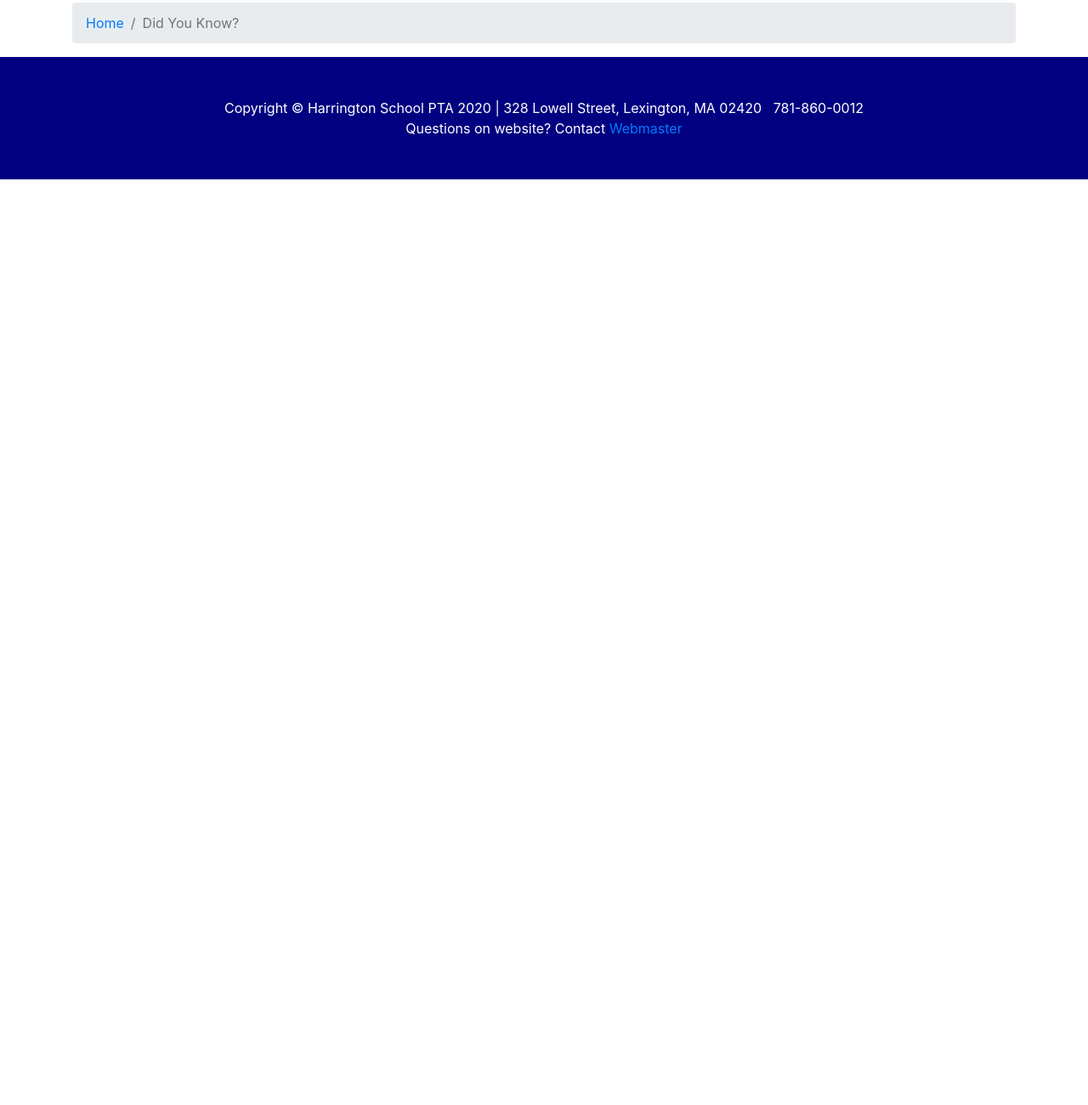
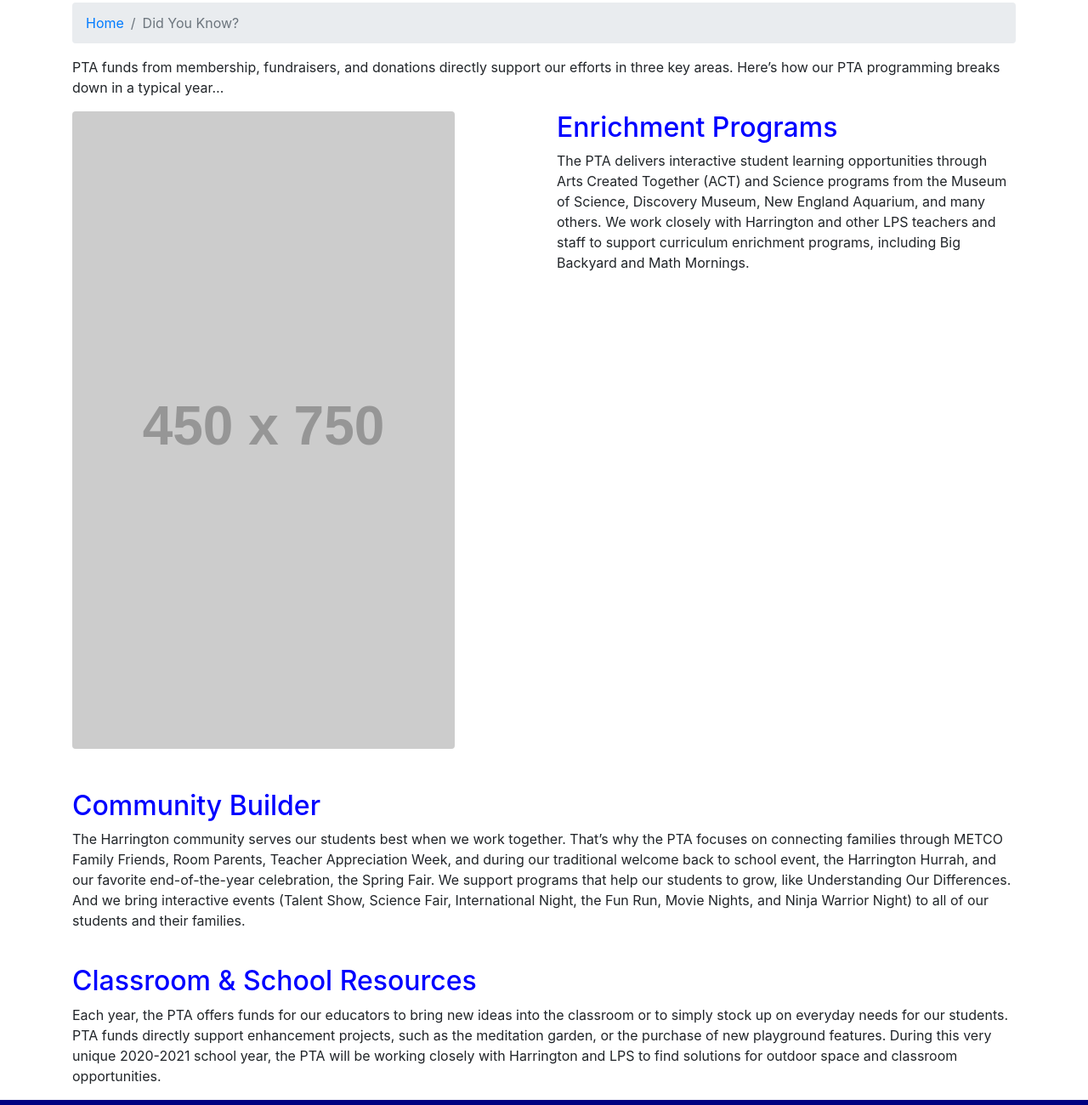
Before and after one commit to lindachen1/Harrington-Website, a website: page didYouKnow.html in a window 1280 px wide. Shown: the part 160-1460 px from the top of the page at 85% size. Before the commit the page ends 800 px from the top, so only its background shows below. Drawn offline with Linux system fonts and the light colour scheme; placeholder pictures from the web are drawn by us.

Commit message:
Update didYouKnow.html

```diff
--- a/didYouKnow.html
+++ b/didYouKnow.html
@@ -82,7 +82,22 @@
       <li class="breadcrumb-item active">Did You Know?</li>
     </ol>
 
-    <!-- ADD CONTENT -->
+    <p>PTA funds from membership, fundraisers, and donations directly support our efforts in three key areas. Here’s how our PTA programming breaks down in a typical year…</p>
+    <div class="row">
+        <div class="col-lg-6">
+          <img class="img-fluid rounded mb-4" src="http://placehold.it/450x750" alt="">
+       </div>
+       <div class="col-lg-6">
+          <h2 style="color:blue">Enrichment Programs</h2>
+          <p>The PTA delivers interactive student learning opportunities through Arts Created Together (ACT) and Science programs from the Museum of Science, Discovery Museum, New England Aquarium, and many others. We work closely with Harrington and other LPS teachers and staff to support curriculum enrichment programs, including Big Backyard and Math Mornings.</p>
+       </div>
+    </div>
+    <br>
+    <h2 style="color:blue">Community Builder</h2>
+          <p>The Harrington community serves our students best when we work together. That’s why the PTA focuses on connecting families through METCO Family Friends, Room Parents, Teacher Appreciation Week, and during our traditional welcome back to school event, the Harrington Hurrah, and our favorite end-of-the-year celebration, the Spring Fair. We support programs that help our students to grow, like Understanding Our Differences. And we bring interactive events  (Talent Show, Science Fair, International Night, the Fun Run, Movie Nights, and Ninja Warrior Night) to all of our students and their families.</p>
+    <br>
+    <h2 style="color:blue">Classroom & School Resources</h2>
+        <p>Each year, the PTA offers funds for our educators to bring new ideas into the classroom or to simply stock up on everyday needs for our students. PTA funds directly support enhancement projects, such as the meditation garden, or the purchase of new playground features. During this very unique 2020-2021 school year, the PTA will be working closely with Harrington and LPS to find solutions for outdoor space and classroom opportunities.</p>
 
   </div>
   <!-- /.container -->
```
